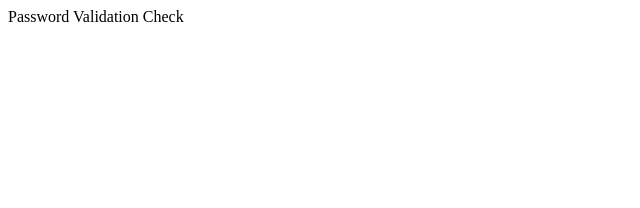
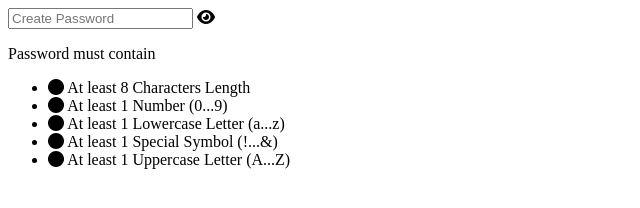
Before and after one commit to szhao23/Password-Validation-Checker, a plain HTML site: page src/index.html in a window 1280 px wide. Shown: the whole page, without its empty margins (0-640 px from the left). Drawn offline with Linux system fonts and the light colour scheme.

Commit message:
Finished HTML Code

```diff
--- a/src/index.html
+++ b/src/index.html
@@ -8,9 +8,45 @@
     <title>Password Validation Checker</title>
     <!-- Import CSS -->
     <link rel="stylesheet" href="style.css" />
-    <!-- Import Google Fonts -->
+    <!-- Import Fontawesome Icons -->
+    <link
+      rel="stylesheet"
+      href="https://cdnjs.cloudflare.com/ajax/libs/font-awesome/6.3.0/css/all.min.css"
+    />
+    <!-- Import JavaScript -->
+    <script src="index.js"></script>
   </head>
   <body>
-    Password Validation Check
+    <div class="wrapper">
+      <div class="pass-field">
+        <input type="password" placeholder="Create Password" />
+        <i class="fa-solid fa-eye"></i>
+      </div>
+      <div class="content">
+        <p>Password must contain</p>
+        <ul class="requirement-list">
+          <li>
+            <i class="fa-solid fa-circle"></i>
+            <span>At least 8 Characters Length</span>
+          </li>
+          <li>
+            <i class="fa-solid fa-circle"></i>
+            <span>At least 1 Number (0...9)</span>
+          </li>
+          <li>
+            <i class="fa-solid fa-circle"></i>
+            <span>At least 1 Lowercase Letter (a...z)</span>
+          </li>
+          <li>
+            <i class="fa-solid fa-circle"></i>
+            <span>At least 1 Special Symbol (!...&)</span>
+          </li>
+          <li>
+            <i class="fa-solid fa-circle"></i>
+            <span>At least 1 Uppercase Letter (A...Z)</span>
+          </li>
+        </ul>
+      </div>
+    </div>
   </body>
 </html>
```
